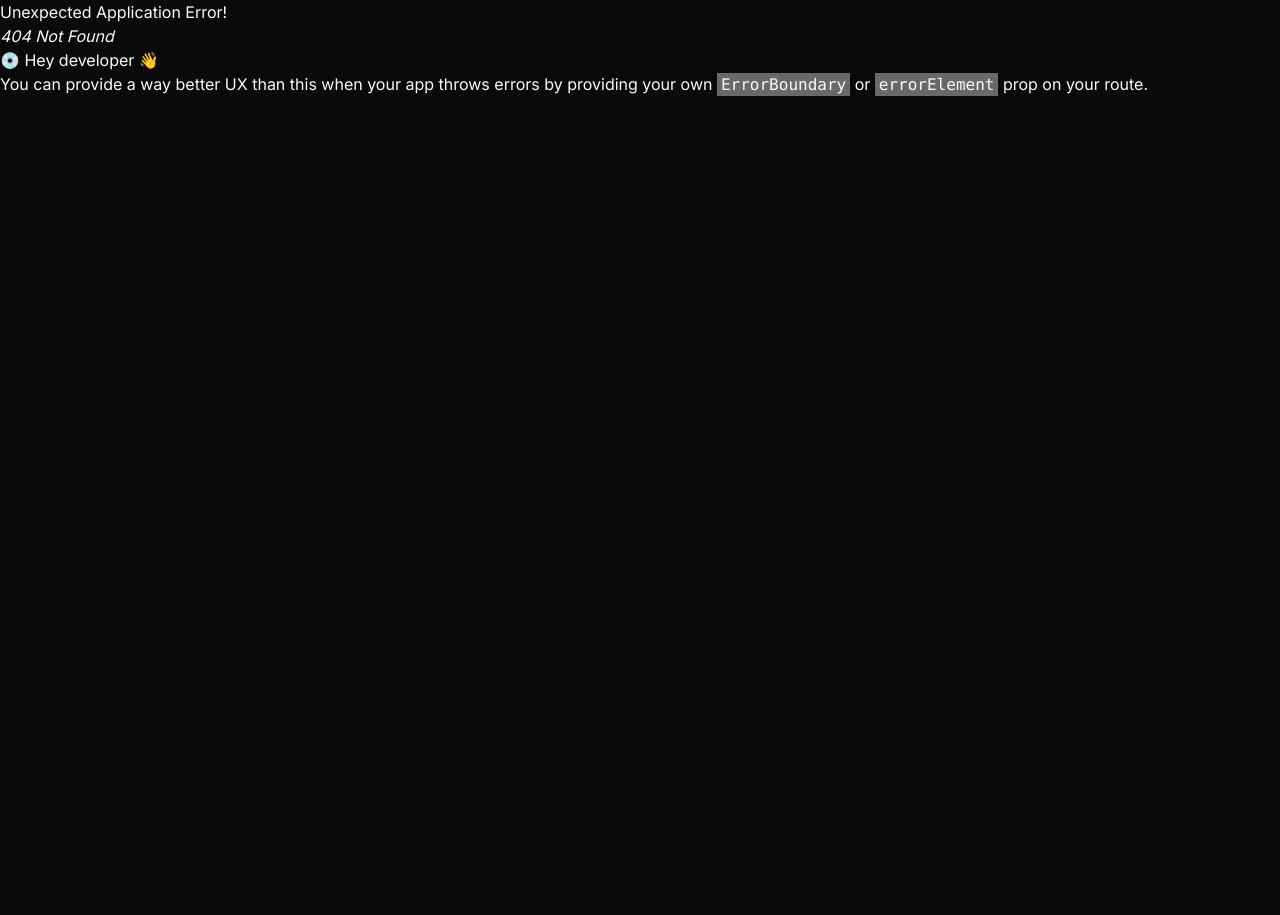
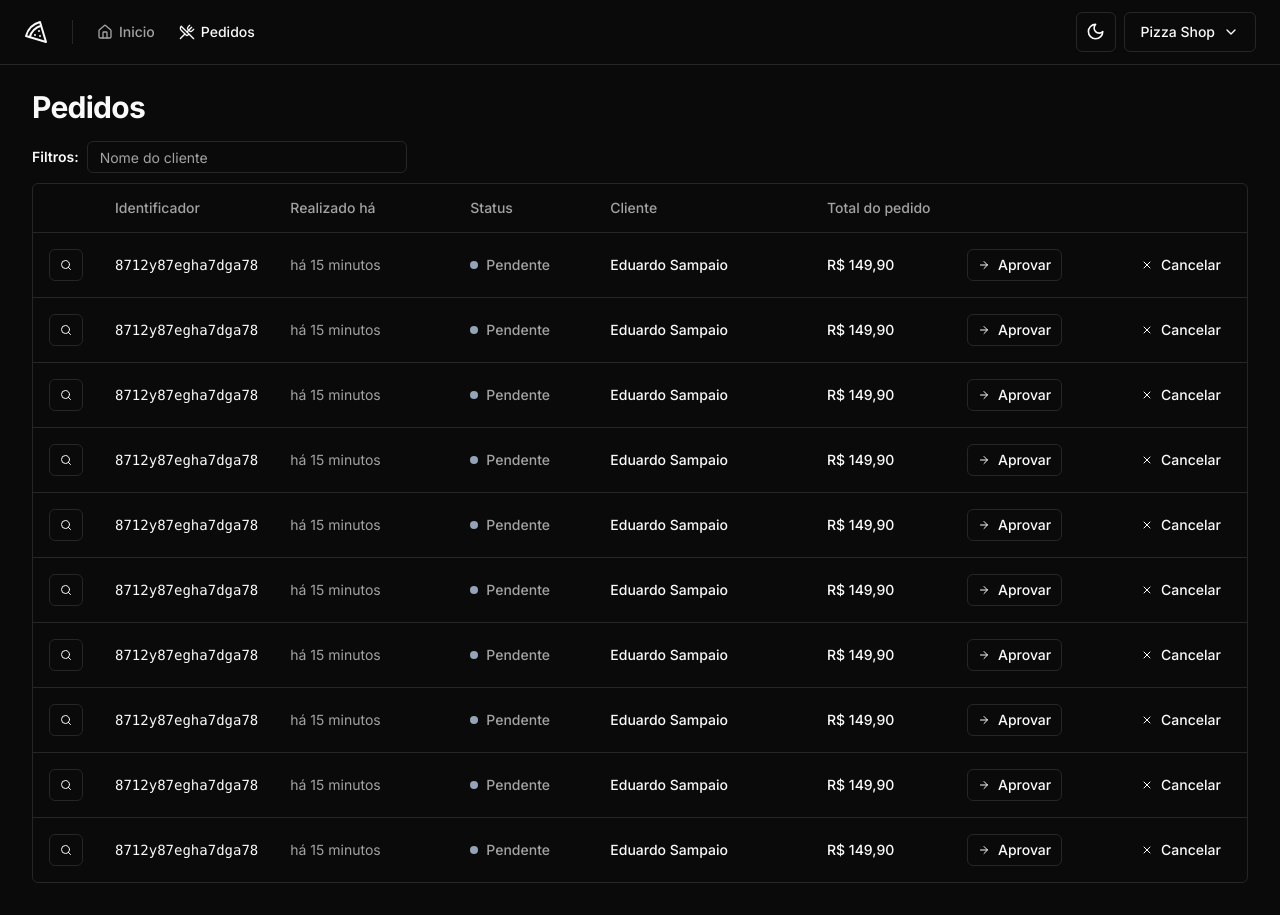
Before and after one commit to edusmpaio/pizza-shop, a React (Vite) app: page /orders in a window 1280 px wide. Before the commit this address had no page. Before the commit the page ends 800 px from the top, so only its background shows below. Built offline with nearby package versions, Linux system fonts and the light colour scheme.

Commit message:
feat: create orders table

```diff
--- a/src/components/ui/button.tsx
+++ b/src/components/ui/button.tsx
@@ -21,6 +21,7 @@ const buttonVariants = cva(
       },
       size: {
         default: 'h-10 px-4 py-2',
+        xs: 'h-8 px-2.5',
         sm: 'h-9 rounded-md px-3',
         lg: 'h-11 rounded-md px-8',
         icon: 'h-10 w-10',
--- /dev/null
+++ b/src/components/ui/table.tsx
@@ -0,0 +1,117 @@
+import * as React from 'react'
+
+import { cn } from '@/lib/utils'
+
+const Table = React.forwardRef<
+  HTMLTableElement,
+  React.HTMLAttributes<HTMLTableElement>
+>(({ className, ...props }, ref) => (
+  <div className="relative w-full overflow-auto">
+    <table
+      ref={ref}
+      className={cn('w-full caption-bottom text-sm', className)}
+      {...props}
+    />
+  </div>
+))
+Table.displayName = 'Table'
+
+const TableHeader = React.forwardRef<
+  HTMLTableSectionElement,
+  React.HTMLAttributes<HTMLTableSectionElement>
+>(({ className, ...props }, ref) => (
+  <thead ref={ref} className={cn('[&_tr]:border-b', className)} {...props} />
+))
+TableHeader.displayName = 'TableHeader'
+
+const TableBody = React.forwardRef<
+  HTMLTableSectionElement,
+  React.HTMLAttributes<HTMLTableSectionElement>
+>(({ className, ...props }, ref) => (
+  <tbody
+    ref={ref}
+    className={cn('[&_tr:last-child]:border-0', className)}
+    {...props}
+  />
+))
+TableBody.displayName = 'TableBody'
+
+const TableFooter = React.forwardRef<
+  HTMLTableSectionElement,
+  React.HTMLAttributes<HTMLTableSectionElement>
+>(({ className, ...props }, ref) => (
+  <tfoot
+    ref={ref}
+    className={cn(
+      'border-t bg-muted/50 font-medium [&>tr]:last:border-b-0',
+      className,
+    )}
+    {...props}
+  />
+))
+TableFooter.displayName = 'TableFooter'
+
+const TableRow = React.forwardRef<
+  HTMLTableRowElement,
+  React.HTMLAttributes<HTMLTableRowElement>
+>(({ className, ...props }, ref) => (
+  <tr
+    ref={ref}
+    className={cn(
+      'border-b transition-colors hover:bg-muted/50 data-[state=selected]:bg-muted',
+      className,
+    )}
+    {...props}
+  />
+))
+TableRow.displayName = 'TableRow'
+
+const TableHead = React.forwardRef<
+  HTMLTableCellElement,
+  React.ThHTMLAttributes<HTMLTableCellElement>
+>(({ className, ...props }, ref) => (
+  <th
+    ref={ref}
+    className={cn(
+      'h-12 px-4 text-left align-middle font-medium text-muted-foreground [&:has([role=checkbox])]:pr-0',
+      className,
+    )}
+    {...props}
+  />
+))
+TableHead.displayName = 'TableHead'
+
+const TableCell = React.forwardRef<
+  HTMLTableCellElement,
+  React.TdHTMLAttributes<HTMLTableCellElement>
+>(({ className, ...props }, ref) => (
+  <td
+    ref={ref}
+    className={cn('p-4 align-middle [&:has([role=checkbox])]:pr-0', className)}
+    {...props}
+  />
+))
+TableCell.displayName = 'TableCell'
+
+const TableCaption = React.forwardRef<
+  HTMLTableCaptionElement,
+  React.HTMLAttributes<HTMLTableCaptionElement>
+>(({ className, ...props }, ref) => (
+  <caption
+    ref={ref}
+    className={cn('mt-4 text-sm text-muted-foreground', className)}
+    {...props}
+  />
+))
+TableCaption.displayName = 'TableCaption'
+
+export {
+  Table,
+  TableHeader,
+  TableBody,
+  TableFooter,
+  TableHead,
+  TableRow,
+  TableCell,
+  TableCaption,
+}
--- /dev/null
+++ b/src/pages/app/orders/order-table-row.tsx
@@ -0,0 +1,41 @@
+import { ArrowRight, Search, X } from 'lucide-react'
+
+import { Button } from '@/components/ui/button'
+import { TableCell, TableRow } from '@/components/ui/table'
+
+export function OrderTableRow() {
+  return (
+    <TableRow>
+      <TableCell>
+        <Button variant="outline" size="xs">
+          <Search className="size-3" />
+          <span className="sr-only">Detalhes do pedido</span>
+        </Button>
+      </TableCell>
+      <TableCell className="font-mono text-sm font-medium">
+        8712y87egha7dga78
+      </TableCell>
+      <TableCell className="text-muted-foreground">há 15 minutos</TableCell>
+      <TableCell>
+        <div className="flex items-center gap-2">
+          <span className="size-2 rounded-full bg-slate-400" />
+          <span className="font-medium text-muted-foreground">Pendente</span>
+        </div>
+      </TableCell>
+      <TableCell className="font-medium">Eduardo Sampaio</TableCell>
+      <TableCell className="font-medium">R$ 149,90</TableCell>
+      <TableCell>
+        <Button variant="outline" size="xs">
+          <ArrowRight className="mr-2 size-3" />
+          Aprovar
+        </Button>
+      </TableCell>
+      <TableCell>
+        <Button variant="ghost" size="xs">
+          <X className="mr-2 size-3" />
+          Cancelar
+        </Button>
+      </TableCell>
+    </TableRow>
+  )
+}
--- /dev/null
+++ b/src/pages/app/orders/orders.tsx
@@ -0,0 +1,51 @@
+import { Helmet } from 'react-helmet-async'
+
+import { Input } from '@/components/ui/input'
+import {
+  Table,
+  TableBody,
+  TableHead,
+  TableHeader,
+  TableRow,
+} from '@/components/ui/table'
+
+import { OrderTableRow } from './order-table-row'
+
+export function Orders() {
+  return (
+    <>
+      <Helmet title="Pedidos" />
+      <div className="flex-col gap-4">
+        <h1 className="text-3xl font-bold tracking-tight">Pedidos</h1>
+      </div>
+      <div className="space-y-2.5">
+        <form className="flex items-center gap-2">
+          <span className="text-sm font-semibold">Filtros:</span>
+          <Input placeholder="Nome do cliente" className="h-8 w-[320px]" />
+        </form>
+
+        <div className="rounded-md border">
+          <Table>
+            <TableHeader>
+              <TableRow>
+                <TableHead className="w-[64px]"></TableHead>
+                <TableHead className="w-[140px]">Identificador</TableHead>
+                <TableHead className="w-[180px]">Realizado há</TableHead>
+                <TableHead className="w-[140px]">Status</TableHead>
+                <TableHead>Cliente</TableHead>
+                <TableHead className="w-[140px]">Total do pedido</TableHead>
+                <TableHead className="w-[164px]"></TableHead>
+                <TableHead className="w-[132px]"></TableHead>
+              </TableRow>
+            </TableHeader>
+            <TableBody>
+              {Array.from({ length: 10 }).map((_, i) => (
+                <OrderTableRow key={i} />
+              ))}
+            </TableBody>
+          </Table>
+        </div>
+      </div>
+    </>
+  )
+}
--- a/src/routes.tsx
+++ b/src/routes.tsx
@@ -3,6 +3,7 @@ import { createBrowserRouter } from 'react-router-dom'
 import { AppLayout } from './pages/_layouts/app'
 import { AuthLayout } from './pages/_layouts/auth'
 import { Dashboard } from './pages/app/dashboard'
+import { Orders } from './pages/app/orders/orders'
 import { SignIn } from './pages/auth/sign-in'
 import { SignUp } from './pages/auth/sign-up'
 
@@ -10,7 +11,10 @@ export const router = createBrowserRouter([
   {
     path: '/',
     element: <AppLayout />,
-    children: [{ path: '/', element: <Dashboard /> }],
+    children: [
+      { path: '/', element: <Dashboard /> },
+      { path: '/orders', element: <Orders /> },
+    ],
   },
   {
     path: '/',
```
